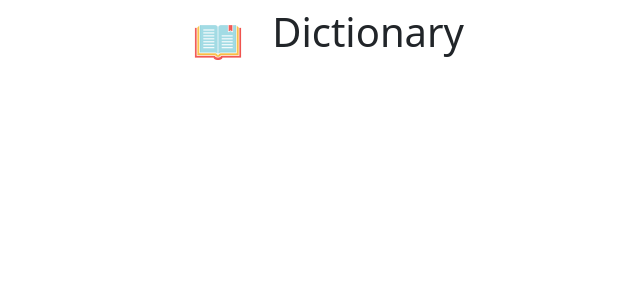
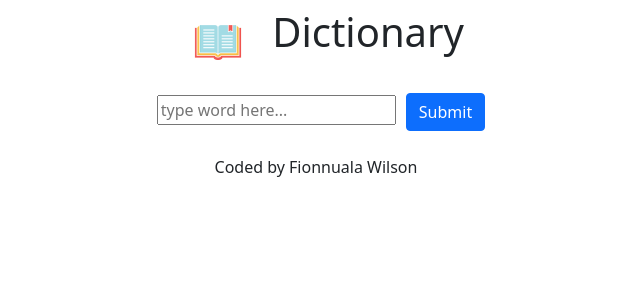
Before and after one commit to Fionnuala12/dictionary-project-react, a React (Create React App) app: page / in a window 1280 px wide. Shown: the top 300 px of the page, without its empty margins (324-964 px from the left). Built offline with nearby package versions, Linux system fonts and the light colour scheme.

Commit message:
Search Engine Added

```diff
--- a/src/App.css
+++ b/src/App.css
@@ -8,7 +8,12 @@
   margin: 0 auto;
 }
 
-h1{
+.App h1{
 display: inline;
 margin-top: 5px;
 }
+
+.App footer{
+  text-align: center;
+  padding: 20px;
+}
--- a/src/App.js
+++ b/src/App.js
@@ -1,12 +1,22 @@
+import React from "react";
+import Dictionary from './Dictionary';
 import book from './book.webp';
 import './App.css';
 
 function App() {
   return (
     <div className="App">
+      <div className="container">
       <header className="App-header">
         <img src={book} className="Book-logo img-fluid" alt="book" /> <h1> Dictionary</h1>
       </header>
+      <main>
+        <Dictionary />
+      </main>
+      <footer>
+        Coded by Fionnuala Wilson
+      </footer>
+      </div>
     </div>
   );
 }
--- /dev/null
+++ b/src/Dictionary.css
@@ -0,0 +1,7 @@
+.Dictionary form {
+    text-align: center;
+}
+
+.Dictionary form .search-bar{
+    margin: 10px;
+}
--- /dev/null
+++ b/src/Dictionary.js
@@ -0,0 +1,24 @@
+import React, { useState } from "react";
+import './Dictionary.css';
+
+export default function Dictionary(){
+let [keyword, setKeyword]= useState("");
+
+function search (event){
+    event.preventDefault();
+    alert(`Searching for ${keyword} definition`);
+}
+
+function handleKeywordChange(event){
+    setKeyword(event.target.value);
+}
+
+    return(
+        <div className="Dictionary">
+        <form onSubmit={search}>
+            <input type="search" placeholder="type word here..." className="search-bar" onChange={handleKeywordChange}/>
+            <input type="submit" className="btn btn-primary" />
+        </form>
+        </div>
+    )
+}
```
